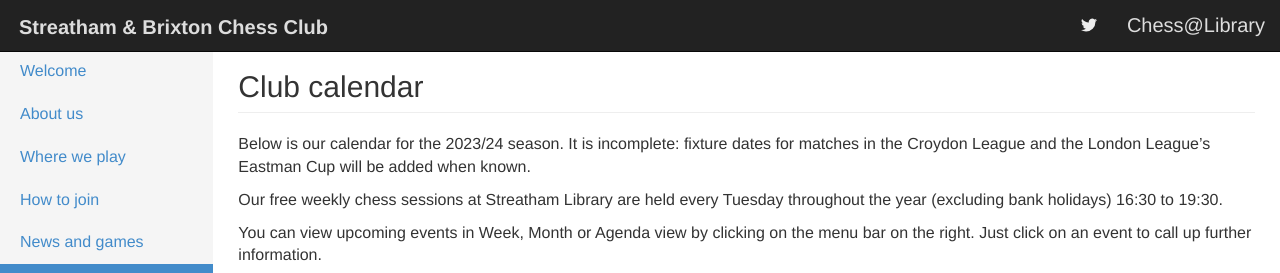
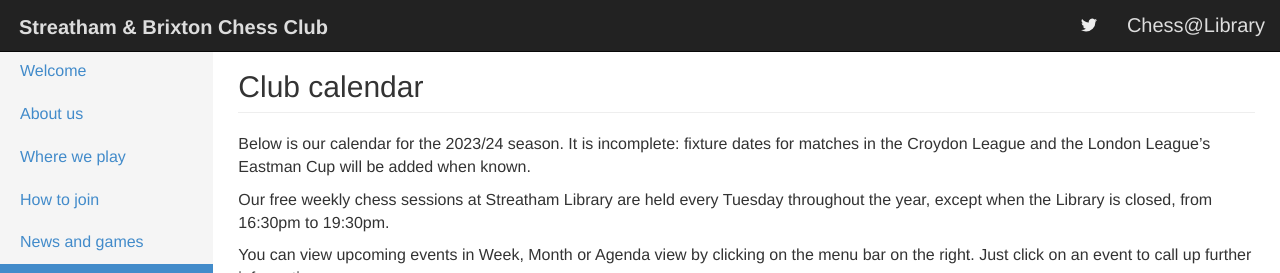
Before and after one commit to streathamchess/streathamchess.github.io, a Jekyll site: the page built from calendar/index.md, in a window 1280 px wide and 1048 px high, cut to the strip 0-273 px from the top of the window. Built offline with Jekyll 4.4.1, drawn with Linux system fonts in a browser that asks for light colours; a script that is not in the unit is left out.

Commit message:
Update index.md

```diff
--- a/calendar/index.md
+++ b/calendar/index.md
@@ -8,7 +8,7 @@ jq_disable: false
 
 Below is our calendar for the 2023/24 season. It is incomplete: fixture dates for matches in the Croydon League and the London League's Eastman Cup will be added when known.
 
-Our free weekly chess sessions at Streatham Library are held every Tuesday throughout the year (excluding bank holidays) 16:30 to 19:30.
+Our free weekly chess sessions at Streatham Library are held every Tuesday throughout the year, except when the Library is closed, from 16:30pm to 19:30pm.
 
 You can view upcoming events in Week, Month or Agenda view by clicking on the menu bar on the right. Just click on an event to call up further information.
 
```
